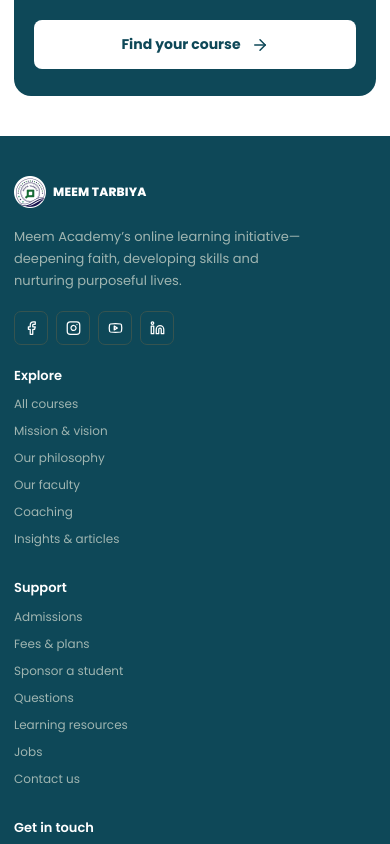
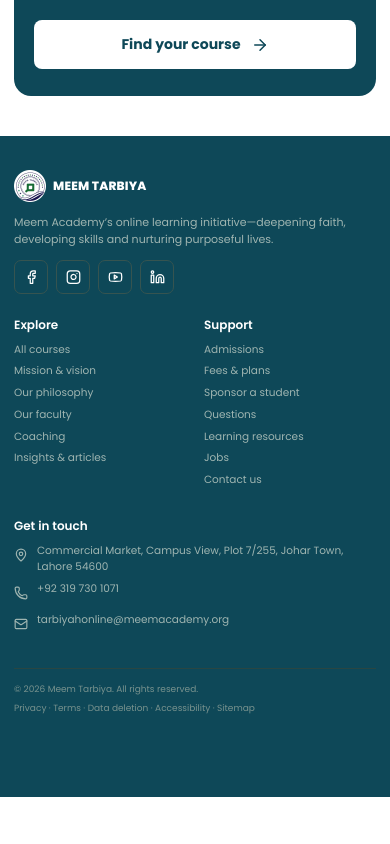
Before and after one commit to xxzeeshanahmedxx/WiW, a React (Vite) app: page / in a window 390 px wide. Shown: the part 6540-7384 px from the top of the page. After the commit the page ends 7337 px from the top, so only its background shows below. Built offline with nearby package versions, Linux system fonts and the light colour scheme.

Commit message:
Compact the mobile footer into two columns

```diff
--- /dev/null
+++ b/src/footer-mobile.css
@@ -0,0 +1,48 @@
+/* Compact mobile footer: brand and contact span both columns; link groups sit side by side. */
+@media (max-width: 600px) {
+  footer { padding-top: 34px; }
+
+  .footer-grid {
+    grid-template-columns: minmax(0, 1fr) minmax(0, 1fr);
+    column-gap: 18px;
+    row-gap: 24px;
+    padding-bottom: 25px;
+  }
+
+  .footer-grid > .foot-brand,
+  .footer-grid > div:nth-child(4) {
+    grid-column: 1 / -1;
+  }
+
+  .foot-brand > p {
+    max-width: 100%;
+    margin: 12px 0;
+    font-size: 11px;
+    line-height: 1.55;
+  }
+
+  .footer-grid h4 {
+    margin: 0 0 10px;
+    font-size: 12px;
+  }
+
+  .footer-grid > div:not(:first-child) > a {
+    margin: 7px 0;
+    font-size: 10.5px;
+    line-height: 1.4;
+  }
+
+  .footer-grid .contact {
+    margin: 7px 0;
+    font-size: 10.5px;
+  }
+
+  .socials { margin-top: 12px; }
+
+  .copyright {
+    padding: 14px 0;
+    gap: 5px;
+    font-size: 9px;
+    line-height: 1.5;
+  }
+}
--- a/src/main.jsx
+++ b/src/main.jsx
@@ -9,6 +9,7 @@ import './signature-system.css';
 import './spacing-system.css';
 import './carousel.css';
 import './improvements.css';
+import './footer-mobile.css';
 import logo from './assets/meem-logo.webp';
 import homeHeroDesktop from './assets/home-hero-desktop.webp';
 import homeHeroMobile from './assets/home-hero-mobile.webp';
```
